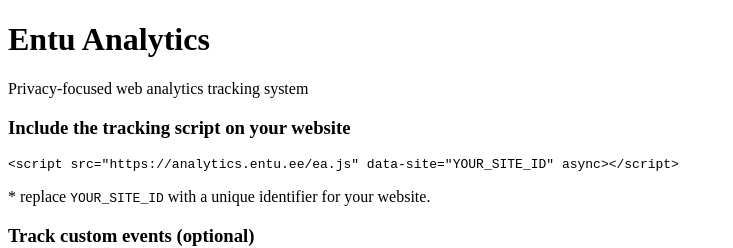
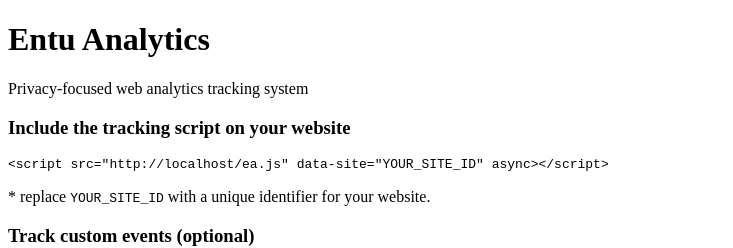
Before and after one commit to entu/analytics, a Nuxt app: page / in a window 1280 px wide. Shown: the top 248 px of the page, without its empty margins (0-733 px from the left). Built offline with nearby package versions, Linux system fonts and the light colour scheme.

Commit message:
Use current domain

```diff
--- a/app/pages/index.vue
+++ b/app/pages/index.vue
@@ -1,4 +1,12 @@
 <script setup>
+const currentUrl = computed(() => {
+  if (import.meta.client) {
+    return window.location.origin
+  }
+
+  return ''
+})
+
 useHead({
   title: 'Entu Analytics - Privacy-focused Web Analytics',
   meta: [
@@ -25,7 +33,7 @@
             <h3 class="mb-2 text-lg font-medium text-gray-900">
               Include the tracking script on your website
             </h3>
-            <pre class="rounded-md bg-gray-100 p-4 text-xs"><code>&lt;script src="https://analytics.entu.ee/ea.js" data-site="YOUR_SITE_ID" async&gt;&lt;/script&gt;</code></pre>
+            <pre class="rounded-md bg-gray-100 p-4 text-xs"><code>&lt;script src="{{ currentUrl }}/ea.js" data-site="YOUR_SITE_ID" async&gt;&lt;/script&gt;</code></pre>
             <p class="mt-2 text-sm text-gray-600">
               * replace <code>YOUR_SITE_ID</code> with a unique identifier for your website.
             </p>
```
